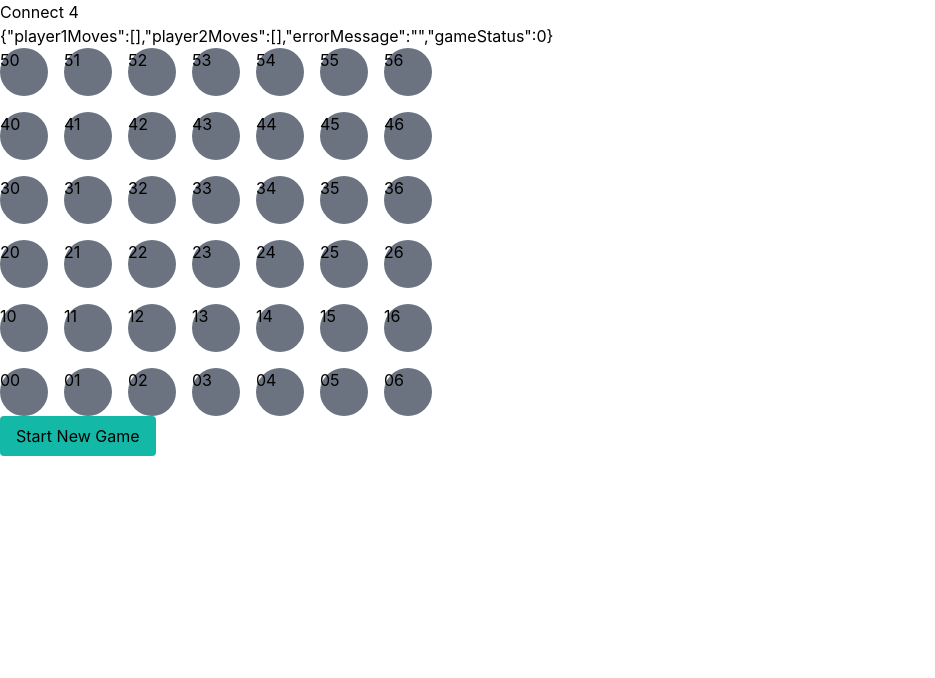
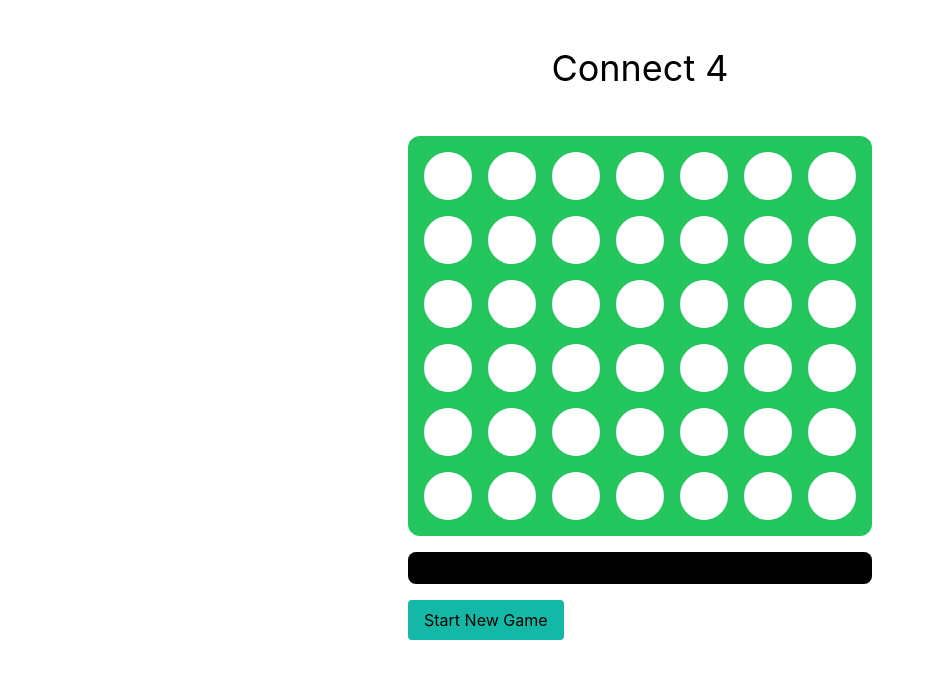
Before and after one commit to spgandhi/connect-4, a React (Create React App) app: page / in a window 1280 px wide. Shown: the top 678 px of the page, without its empty margins (0-935 px from the left). Built offline with nearby package versions, Linux system fonts and the light colour scheme.

Commit message:
polish game style and add draw condition to GameController

```diff
--- a/src/App.tsx
+++ b/src/App.tsx
@@ -5,7 +5,7 @@ import Game from "./views/game/Game";
 
 function App() {
   return (
-    <div className="App">
+    <div className="App flex flex-col justify-center items-center mx-auto">
       <Header />
       <Game />
     </div>
--- a/src/utils/GameController..ts
+++ b/src/utils/GameController..ts
@@ -10,7 +10,7 @@ export default class GameController {
 
   public player1Moves: number[][];
   public player2Moves: number[][];
-  public winningPlayer: 0 | 1 | null;
+  public winningPlayer: 0 | 1 | 'draw' | null;
   public winningSegment: string[][];
 
 
@@ -127,12 +127,26 @@ export default class GameController {
     this.player2Moves = [];
     this.gameStatus = 1;
     this.currentTurn = 0;
+    this.winningPlayer = null;
+    this.winningSegment = [];
+
+    return {
+      gameStatus: this.gameStatus,
+      currentTurn: this.currentTurn,
+      lastMove: this.lastMove,
+      winningPlayer: this.winningPlayer,
+      winningSegment: this.winningSegment,
+      player1Moves: this.player1Moves,
+      player2Moves: this.player2Moves
+    }
   }
 
   playTurn(column: number) {
+
     if (this.gameStatus === 0) return;
 
     const row = this.getFirstEmptyCellInColumn(column);
+
     if(row  >= this.maxRows - 1) return {
       error: true,
       errorMessage: 'Column is full'
@@ -155,6 +169,12 @@ export default class GameController {
       this.currentTurn = this.currentTurn === 0 ? 1 : 0;
     }
 
+    // Game draw situation
+    if(this.player1Moves.length + this.player2Moves.length === this.maxRows * this.maxCols) {
+      this.gameStatus = 0;
+      this.winningPlayer = 'draw'
+    }
+
     return {
       gameStatus: this.gameStatus,
       winningPlayer: this.winningPlayer,
--- a/src/views/game/Board.tsx
+++ b/src/views/game/Board.tsx
@@ -7,11 +7,11 @@ interface Props {
   columns: number;
   player1Moves: number[][];
   player2Moves: number[][];
-  onCellClick: (cellName: number) => void;
+  onColumnClick: (cellName: number) => void;
 }
 
 function Board(props: Props) {
-  const { rows, columns, onCellClick, player1Moves, player2Moves } = props;
+  const { rows, columns, onColumnClick, player1Moves, player2Moves } = props;
 
   const getCellColor = (cellName: [number, number]) => {
     if (existsIn2DArray(player1Moves, cellName)) {
@@ -24,18 +24,18 @@ function Board(props: Props) {
   };
 
   return (
-    <div className="flex flex-col-reverse gap-y-4">
-      {Array.from(Array(rows).keys()).map((rowIndex) => (
-        <div key={`row-${rowIndex}`} className="flex gap-x-4">
-          {Array.from(Array(columns).keys()).map((colIndex) => (
+    <div className="inline-flex flex-row gap-x-4 bg-green-500 p-4  rounded-xl">
+      {Array.from(Array(columns).keys()).map((colIndex) => (
+        <div
+          key={`row-${colIndex}`}
+          className="flex flex-col-reverse gap-y-4 cursor-pointer"
+          onClick={() => onColumnClick(colIndex)}
+        >
+          {Array.from(Array(rows).keys()).map((rowIndex) => (
             <Cell
-              onClick={() => onCellClick(colIndex)}
               key={`cell-${rowIndex}-${colIndex}`}
               color={getCellColor([rowIndex, colIndex])}
-            >
-              {rowIndex}
-              {colIndex}
-            </Cell>
+            ></Cell>
           ))}
         </div>
       ))}
--- a/src/views/game/Cell.tsx
+++ b/src/views/game/Cell.tsx
@@ -2,14 +2,13 @@ import React from "react";
 
 interface Props {
   color: "red" | "blue" | "white";
-  onClick: () => void;
-  children: React.ReactNode;
+  size?: "sm" | "md";
 }
 
 function Cell(props: Props) {
-  const { color, children } = props;
+  const { color, size = 12 } = props;
 
-  let colorClassName = "bg-gray-500";
+  let colorClassName = "bg-white";
 
   switch (color) {
     case "red":
@@ -20,10 +19,13 @@ function Cell(props: Props) {
       break;
   }
 
+  const sizeClass = size === "sm" ? "h-4 w-4" : "h-12 w-12";
+
   return (
-    <div {...props} className={`w-12 h-12 ${colorClassName} rounded-full`}>
-      {children}
-    </div>
+    <span
+      {...props}
+      className={`${sizeClass} ${colorClassName} rounded-full`}
+    />
   );
 }
 
--- a/src/views/game/Game.tsx
+++ b/src/views/game/Game.tsx
@@ -2,6 +2,8 @@ import React from "react";
 import Board from "./Board";
 import GameController from "../../utils/GameController.";
 import Button from "../../components/Button";
+import Message from "./Message";
+import Cell from "./Cell";
 
 interface Props {}
 
@@ -10,6 +12,7 @@ interface State {
   player2Moves: number[][];
   errorMessage: string;
   gameStatus: 0 | 1 | undefined;
+  currentTurn?: 0 | 1;
   winningPlayer?: string;
 }
 
@@ -26,31 +29,31 @@ class Game extends React.Component<Props, State> {
     };
 
     this.gameController = new GameController({ rows: 7, cols: 6 });
-    this.handleClick = this.handleClick.bind(this);
-    this.handleStartGame = this.handleStartGame.bind(this);
+    this.handleColumnClick = this.handleColumnClick.bind(this);
     this.handleResetGame = this.handleResetGame.bind(this);
   }
 
-  handleStartGame() {
-    this.gameController.startGame();
+  handleResetGame() {
+    const nextState = this.gameController.startGame();
     this.setState({
-      gameStatus: this.gameController.getGameStatus(),
+      ...nextState,
     });
   }
 
-  handleResetGame() {
-    this.setState({
-      player1Moves: [],
-      player2Moves: [],
-    });
+  handleColumnClick(column: number) {
+    if (this.state.gameStatus === 0) {
       this.gameController.startGame();
     }
-
-  handleClick(column: number) {
     const nextState = this.gameController.playTurn(column);
     this.setState({
+      errorMessage: "",
       ...nextState,
     });
+  }
+
+  getPlayerCellHtml() {
+    const { currentTurn } = this.state;
+    return <Cell color={currentTurn === 0 ? "red" : "blue"} size={"sm"} />;
   }
 
   render() {
@@ -60,28 +63,46 @@ class Game extends React.Component<Props, State> {
       player2Moves,
       gameStatus,
       winningPlayer,
+      currentTurn,
     } = this.state;
     return (
       <div>
-        {JSON.stringify(this.state)}
+        <div className="mb-4">
           <Board
             player1Moves={player1Moves}
             player2Moves={player2Moves}
             rows={6}
             columns={7}
-          onCellClick={this.handleClick}
+            onColumnClick={this.handleColumnClick}
           />
-        {typeof winningPlayer === "number" &&
-          "Winner is Player " + (winningPlayer + 1)}
+        </div>
+        <div>
+          <Message>
+            {gameStatus === 1 && typeof currentTurn === "number" && (
+              <div className="flex justify-center items-center gap-x-4">
+                <div>Player {currentTurn + 1} turn</div>{" "}
+                <div className="flex">{this.getPlayerCellHtml()}</div>
+              </div>
+            )}
+            {typeof winningPlayer === "number" && (
+              <div className="flex justify-center items-center gap-x-4">
+                <div>!!! Player {winningPlayer + 1} wins !!! </div>
+                <div className="flex">{this.getPlayerCellHtml()}</div>
+              </div>
+            )}
+            {winningPlayer === "draw" && <div>!!! Draw !!!</div>}
+          </Message>
+        </div>
 
+        <div className="my-4">{errorMessage}</div>
+        <div>
           {gameStatus === 0 && (
-          <Button onClick={this.handleStartGame}>Start New Game</Button>
+            <Button onClick={this.handleResetGame}>Start New Game</Button>
           )}
-
           {gameStatus === 1 && (
             <Button onClick={this.handleResetGame}>Reset Game</Button>
           )}
-        {errorMessage}
+        </div>
       </div>
     );
   }
--- /dev/null
+++ b/src/views/game/Message.tsx
@@ -0,0 +1,17 @@
+import React from "react";
+
+interface Props {
+  children: React.ReactNode;
+}
+
+function Message(props: Props) {
+  const { children } = props;
+
+  return (
+    <div className="bg-black text-white py-4 rounded-lg text-center text-lg font-bold">
+      {children}
+    </div>
+  );
+}
+
+export default Message;
--- a/src/views/header/Header.tsx
+++ b/src/views/header/Header.tsx
@@ -1,7 +1,11 @@
 import React from "react";
 
 function Header() {
-  return <header>Connect 4</header>;
+  return (
+    <header>
+      <h1 className="text-4xl my-12">Connect 4</h1>
+    </header>
+  );
 }
 
 export default Header;
```
Lines whose indentation alone changed are shown as unchanged.
